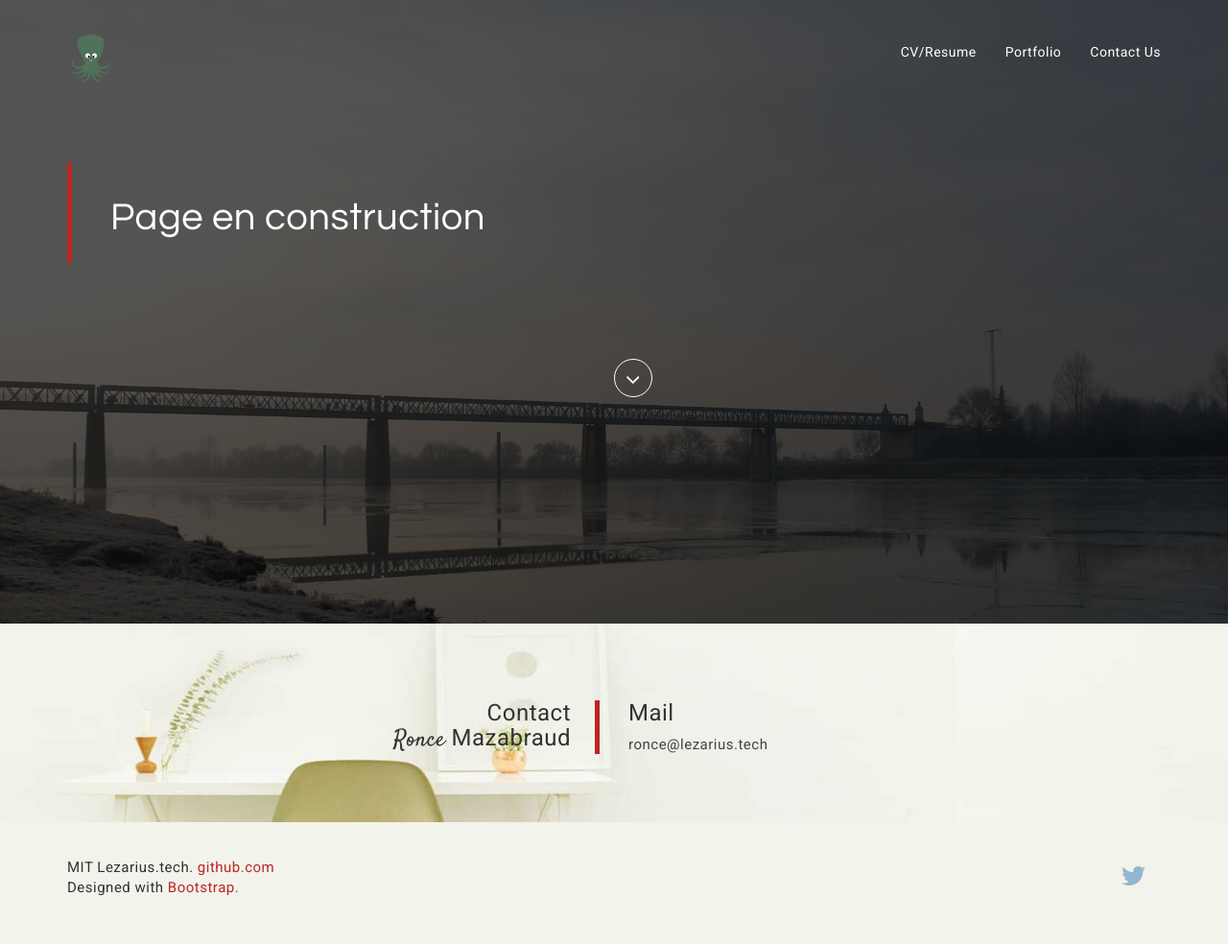
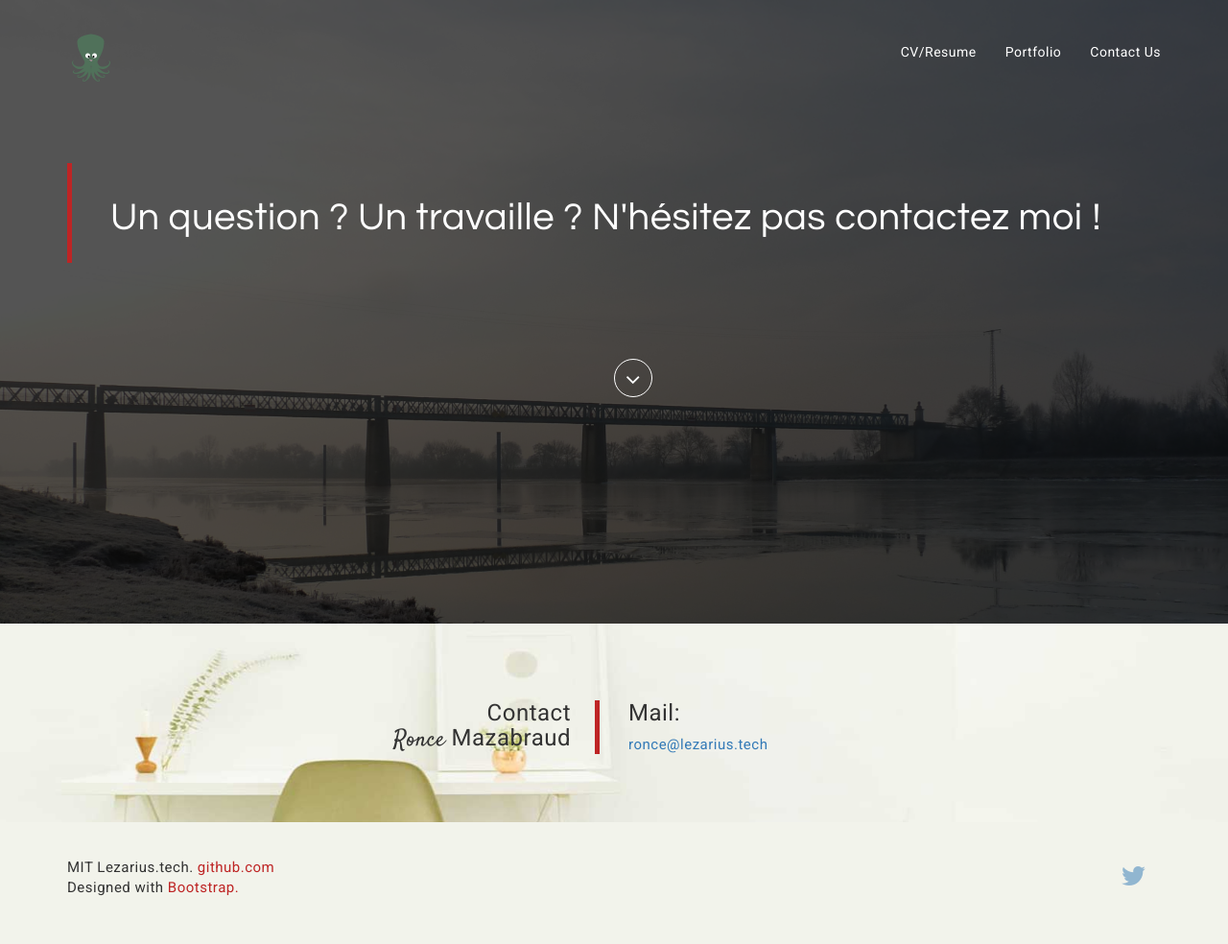
Before and after one commit to lezarius/lezarius.tech, a PHP site: page /contact.php in a window 1280 px wide. Shown: the whole page at 96% size. Run offline with PHP 8.4, Linux system fonts and the light colour scheme.

Commit message:
Mail contact added

```diff
--- a/contact.php
+++ b/contact.php
@@ -7,7 +7,7 @@
           <div class="row">
             <div class="col-md-12 wow fadeIn delay-05s">
               <div class="banner-text">
-                <h2>Page en construction</h2>
+                <h2>Un question ? Un travaille ? N'hésitez pas contactez moi !</h2>
 
               </div>
               <div class="overlay-detail text-center">
@@ -29,8 +29,8 @@
         </div>
         <div class="col-md-6 text-left">
           <div class="about-text">
-          <h3>Mail</h3>
-      <p>ronce@lezarius.tech</p>
+          <h3>Mail:</h3>
+      <p><a href="mailto:ronce@lezarius.tech">ronce@lezarius.tech</a></p>
 
           </div>
         </div>
```
